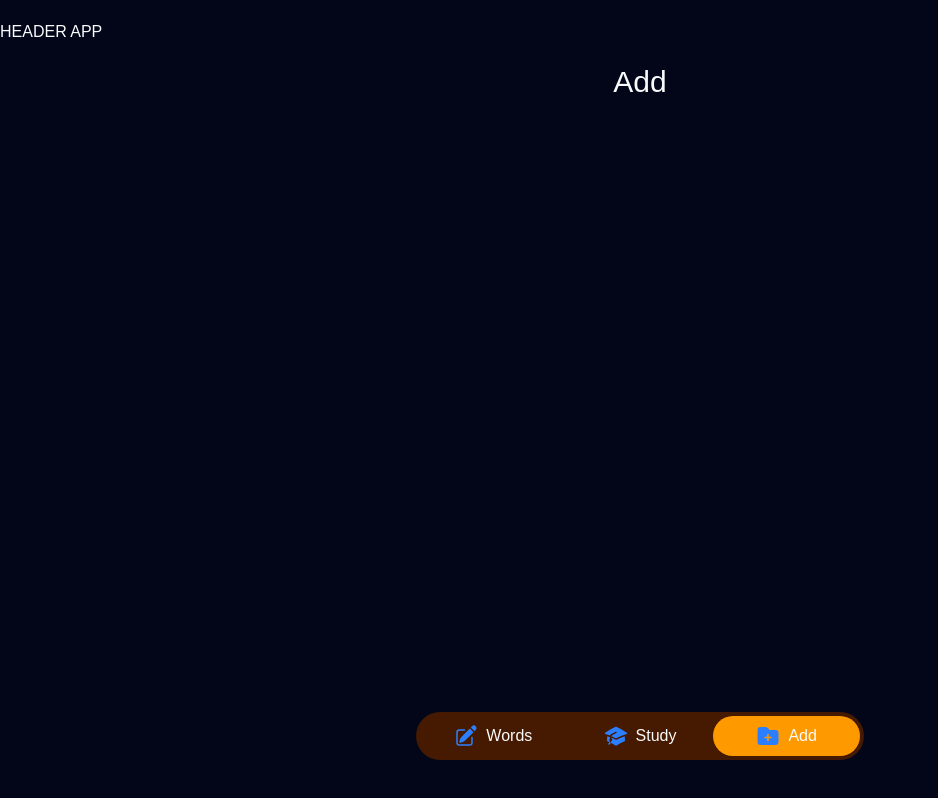
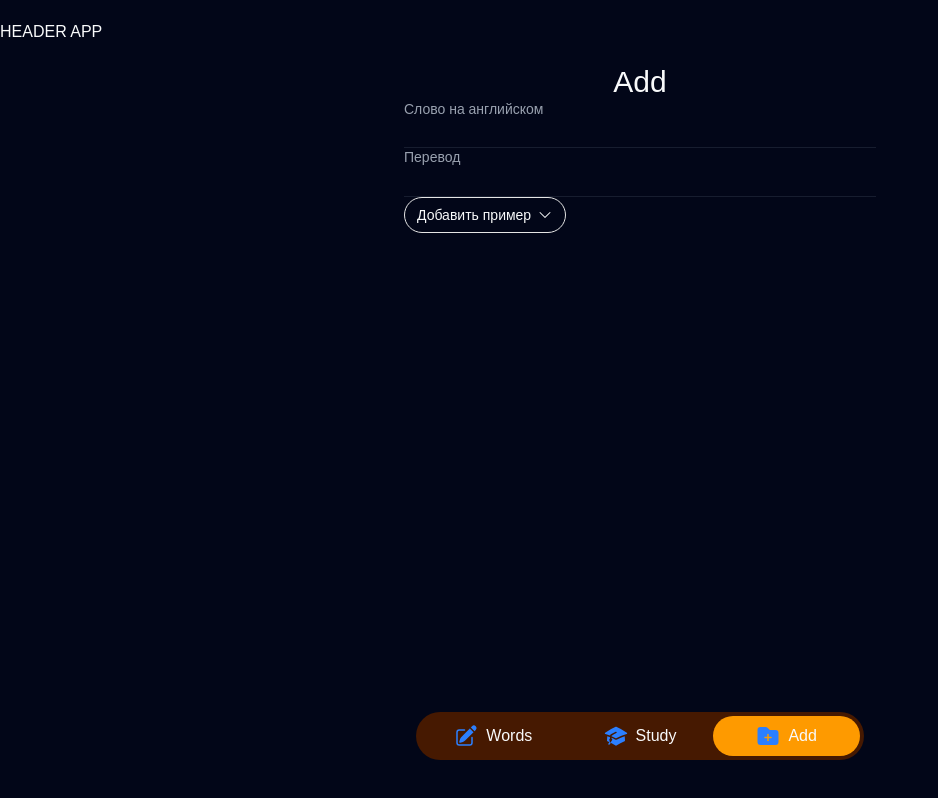
Before and after one commit to Artem-WebDeveloper/recalled, a React (Vite) app: page /add in a window 1280 px wide. Shown: the whole page, without its empty margins (0-938 px from the left). Built offline with nearby package versions, Linux system fonts and the light colour scheme.

Commit message:
refactor: card word

```diff
--- /dev/null
+++ b/src/components/add/AddWordForm.tsx
@@ -0,0 +1,53 @@
+import { ChevronDownIcon } from '@heroicons/react/24/solid';
+import { Button } from '../ui/button';
+import { Field, FieldLabel } from '../ui/field';
+import { Input } from '../ui/input';
+import { Collapsible, CollapsibleContent, CollapsibleTrigger } from '../ui/collapsible';
+
+function AddWordForm() {
+  return (
+    <form>
+      <Field className="gap-1">
+        <FieldLabel htmlFor="english-word" className="text-gray-400">
+          Слово на английском
+        </FieldLabel>
+        <Input className="" id="english-word" type="text" />
+      </Field>
+
+      <Field className="gap-1">
+        <FieldLabel htmlFor="translate-word" className="text-gray-400">
+          Перевод
+        </FieldLabel>
+        <Input className="" id="translate-word" type="text" />
+      </Field>
+
+      <Collapsible>
+        <CollapsibleTrigger>
+          <Button variant="outline" className="bg-transparent">
+            <span>Добавить пример</span> <ChevronDownIcon />
+          </Button>
+        </CollapsibleTrigger>
+
+        <CollapsibleContent>
+          <div>
+            <Field className="gap-1">
+              <FieldLabel htmlFor="english-word" className="text-gray-400">
+                Слово на английском
+              </FieldLabel>
+              <Input className="" id="english-word" type="text" />
+            </Field>
+
+            <Field className="gap-1">
+              <FieldLabel htmlFor="translate-word" className="text-gray-400">
+                Перевод
+              </FieldLabel>
+              <Input className="" id="translate-word" type="text" />
+            </Field>
+          </div>
+        </CollapsibleContent>
+      </Collapsible>
+    </form>
+  );
+}
+
+export default AddWordForm;
--- a/src/components/study/CardWord.tsx
+++ b/src/components/study/CardWord.tsx
@@ -9,7 +9,7 @@
 function CardWord({ wordDetail }: { wordDetail: WordDetail }) {
   const [isShowTranslate, setIsShowTranslate] = useState(false);
 
-  const { id, word, translate, is_learned, examples } = wordDetail;
+  const { word, translate, examples } = wordDetail;
 
   return (
     <Card className="flex-1 gap-0 rounded-xl bg-gray-500/5 px-0 pb-0 text-gray-50">
--- /dev/null
+++ b/src/components/ui/collapsible.tsx
@@ -0,0 +1,19 @@
+import { Collapsible as CollapsiblePrimitive } from "@base-ui/react/collapsible"
+
+function Collapsible({ ...props }: CollapsiblePrimitive.Root.Props) {
+  return <CollapsiblePrimitive.Root data-slot="collapsible" {...props} />
+}
+
+function CollapsibleTrigger({ ...props }: CollapsiblePrimitive.Trigger.Props) {
+  return (
+    <CollapsiblePrimitive.Trigger data-slot="collapsible-trigger" {...props} />
+  )
+}
+
+function CollapsibleContent({ ...props }: CollapsiblePrimitive.Panel.Props) {
+  return (
+    <CollapsiblePrimitive.Panel data-slot="collapsible-content" {...props} />
+  )
+}
+
+export { Collapsible, CollapsibleTrigger, CollapsibleContent }
--- /dev/null
+++ b/src/components/ui/field.tsx
@@ -0,0 +1,222 @@
+import { useMemo } from 'react';
+import { cva, type VariantProps } from 'class-variance-authority';
+
+import { cn } from '@/lib/utils';
+import { Label } from '@/components/ui/label';
+import { Separator } from '@/components/ui/separator';
+
+function FieldSet({ className, ...props }: React.ComponentProps<'fieldset'>) {
+  return (
+    <fieldset
+      data-slot="field-set"
+      className={cn(
+        'flex flex-col gap-6 has-[>[data-slot=checkbox-group]]:gap-3 has-[>[data-slot=radio-group]]:gap-3',
+        className,
+      )}
+      {...props}
+    />
+  );
+}
+
+function FieldLegend({
+  className,
+  variant = 'legend',
+  ...props
+}: React.ComponentProps<'legend'> & { variant?: 'legend' | 'label' }) {
+  return (
+    <legend
+      data-slot="field-legend"
+      data-variant={variant}
+      className={cn(
+        'mb-3 font-medium data-[variant=label]:text-sm data-[variant=legend]:text-base',
+        className,
+      )}
+      {...props}
+    />
+  );
+}
+
+function FieldGroup({ className, ...props }: React.ComponentProps<'div'>) {
+  return (
+    <div
+      data-slot="field-group"
+      className={cn(
+        'group/field-group @container/field-group flex w-full flex-col gap-7 data-[slot=checkbox-group]:gap-3 *:data-[slot=field-group]:gap-4',
+        className,
+      )}
+      {...props}
+    />
+  );
+}
+
+const fieldVariants = cva('group/field flex w-full gap-3 data-[invalid=true]:text-destructive', {
+  variants: {
+    orientation: {
+      vertical: 'flex-col *:w-full [&>.sr-only]:w-auto',
+      horizontal:
+        'flex-row items-center has-[>[data-slot=field-content]]:items-start *:data-[slot=field-label]:flex-auto has-[>[data-slot=field-content]]:[&>[role=checkbox],[role=radio]]:mt-px',
+      responsive:
+        'flex-col *:w-full @md/field-group:flex-row @md/field-group:items-center @md/field-group:*:w-auto @md/field-group:has-[>[data-slot=field-content]]:items-start @md/field-group:*:data-[slot=field-label]:flex-auto [&>.sr-only]:w-auto @md/field-group:has-[>[data-slot=field-content]]:[&>[role=checkbox],[role=radio]]:mt-px',
+    },
+  },
+  defaultVariants: {
+    orientation: 'vertical',
+  },
+});
+
+function Field({
+  className,
+  orientation = 'vertical',
+  ...props
+}: React.ComponentProps<'div'> & VariantProps<typeof fieldVariants>) {
+  return (
+    <div
+      role="group"
+      data-slot="field"
+      data-orientation={orientation}
+      className={cn(fieldVariants({ orientation }), className)}
+      {...props}
+    />
+  );
+}
+
+function FieldContent({ className, ...props }: React.ComponentProps<'div'>) {
+  return (
+    <div
+      data-slot="field-content"
+      className={cn('group/field-content flex flex-1 flex-col gap-1 leading-snug', className)}
+      {...props}
+    />
+  );
+}
+
+function FieldLabel({ className, ...props }: React.ComponentProps<typeof Label>) {
+  return (
+    <Label
+      data-slot="field-label"
+      className={cn(
+        'group/field-label peer/field-label has-data-checked:bg-input/30 flex w-fit gap-2 leading-snug group-data-[disabled=true]/field:opacity-50 has-[>[data-slot=field]]:rounded-2xl has-[>[data-slot=field]]:border *:data-[slot=field]:p-4',
+        'has-[>[data-slot=field]]:w-full has-[>[data-slot=field]]:flex-col',
+        className,
+      )}
+      {...props}
+    />
+  );
+}
+
+function FieldTitle({ className, ...props }: React.ComponentProps<'div'>) {
+  return (
+    <div
+      data-slot="field-label"
+      className={cn(
+        'flex w-fit items-center gap-2 text-sm font-medium group-data-[disabled=true]/field:opacity-50',
+        className,
+      )}
+      {...props}
+    />
+  );
+}
+
+function FieldDescription({ className, ...props }: React.ComponentProps<'p'>) {
+  return (
+    <p
+      data-slot="field-description"
+      className={cn(
+        'text-muted-foreground text-left text-sm leading-normal font-normal group-has-data-horizontal/field:text-balance [[data-variant=legend]+&]:-mt-1.5',
+        'last:mt-0 nth-last-2:-mt-1',
+        '[&>a:hover]:text-primary [&>a]:underline [&>a]:underline-offset-4',
+        className,
+      )}
+      {...props}
+    />
+  );
+}
+
+function FieldSeparator({
+  children,
+  className,
+  ...props
+}: React.ComponentProps<'div'> & {
+  children?: React.ReactNode;
+}) {
+  return (
+    <div
+      data-slot="field-separator"
+      data-content={!!children}
+      className={cn(
+        'relative -my-2 h-5 text-sm group-data-[variant=outline]/field-group:-mb-2',
+        className,
+      )}
+      {...props}
+    >
+      <Separator className="absolute inset-0 top-1/2" />
+      {children && (
+        <span
+          className="bg-background text-muted-foreground relative mx-auto block w-fit px-2"
+          data-slot="field-separator-content"
+        >
+          {children}
+        </span>
+      )}
+    </div>
+  );
+}
+
+function FieldError({
+  className,
+  children,
+  errors,
+  ...props
+}: React.ComponentProps<'div'> & {
+  errors?: Array<{ message?: string } | undefined>;
+}) {
+  const content = useMemo(() => {
+    if (children) {
+      return children;
+    }
+
+    if (!errors?.length) {
+      return null;
+    }
+
+    const uniqueErrors = [...new Map(errors.map((error) => [error?.message, error])).values()];
+
+    if (uniqueErrors?.length == 1) {
+      return uniqueErrors[0]?.message;
+    }
+
+    return (
+      <ul className="ml-4 flex list-disc flex-col gap-1">
+        {uniqueErrors.map((error, index) => error?.message && <li key={index}>{error.message}</li>)}
+      </ul>
+    );
+  }, [children, errors]);
+
+  if (!content) {
+    return null;
+  }
+
+  return (
+    <div
+      role="alert"
+      data-slot="field-error"
+      className={cn('text-destructive text-sm font-normal', className)}
+      {...props}
+    >
+      {content}
+    </div>
+  );
+}
+
+export {
+  Field,
+  FieldLabel,
+  FieldDescription,
+  FieldError,
+  FieldGroup,
+  FieldLegend,
+  FieldSeparator,
+  FieldSet,
+  FieldContent,
+  FieldTitle,
+};
--- /dev/null
+++ b/src/components/ui/input.tsx
@@ -0,0 +1,20 @@
+import * as React from 'react';
+import { Input as InputPrimitive } from '@base-ui/react/input';
+
+import { cn } from '@/lib/utils';
+
+function Input({ className, type, ...props }: React.ComponentProps<'input'>) {
+  return (
+    <InputPrimitive
+      type={type}
+      data-slot="input"
+      className={cn(
+        'placeholder:text-muted-foreground w-full min-w-0 border-b border-gray-600/30 bg-transparent px-1 text-base transition-colors outline-none focus-visible:border-gray-300 disabled:pointer-events-none disabled:opacity-50',
+        className,
+      )}
+      {...props}
+    />
+  );
+}
+
+export { Input };
--- /dev/null
+++ b/src/components/ui/label.tsx
@@ -0,0 +1,18 @@
+import * as React from "react"
+
+import { cn } from "@/lib/utils"
+
+function Label({ className, ...props }: React.ComponentProps<"label">) {
+  return (
+    <label
+      data-slot="label"
+      className={cn(
+        "flex items-center gap-2 text-sm leading-none font-medium select-none group-data-[disabled=true]:pointer-events-none group-data-[disabled=true]:opacity-50 peer-disabled:cursor-not-allowed peer-disabled:opacity-50",
+        className
+      )}
+      {...props}
+    />
+  )
+}
+
+export { Label }
--- a/src/pages/Add.tsx
+++ b/src/pages/Add.tsx
@@ -1,5 +1,12 @@
+import AddWordForm from '@/components/add/AddWordForm';
+
 function Add() {
-  return <h1 className="text-center text-3xl">Add</h1>;
+  return (
+    <>
+      <h1 className="text-center text-3xl">Add</h1>
+      <AddWordForm />
+    </>
+  );
 }
 
 export default Add;
```
